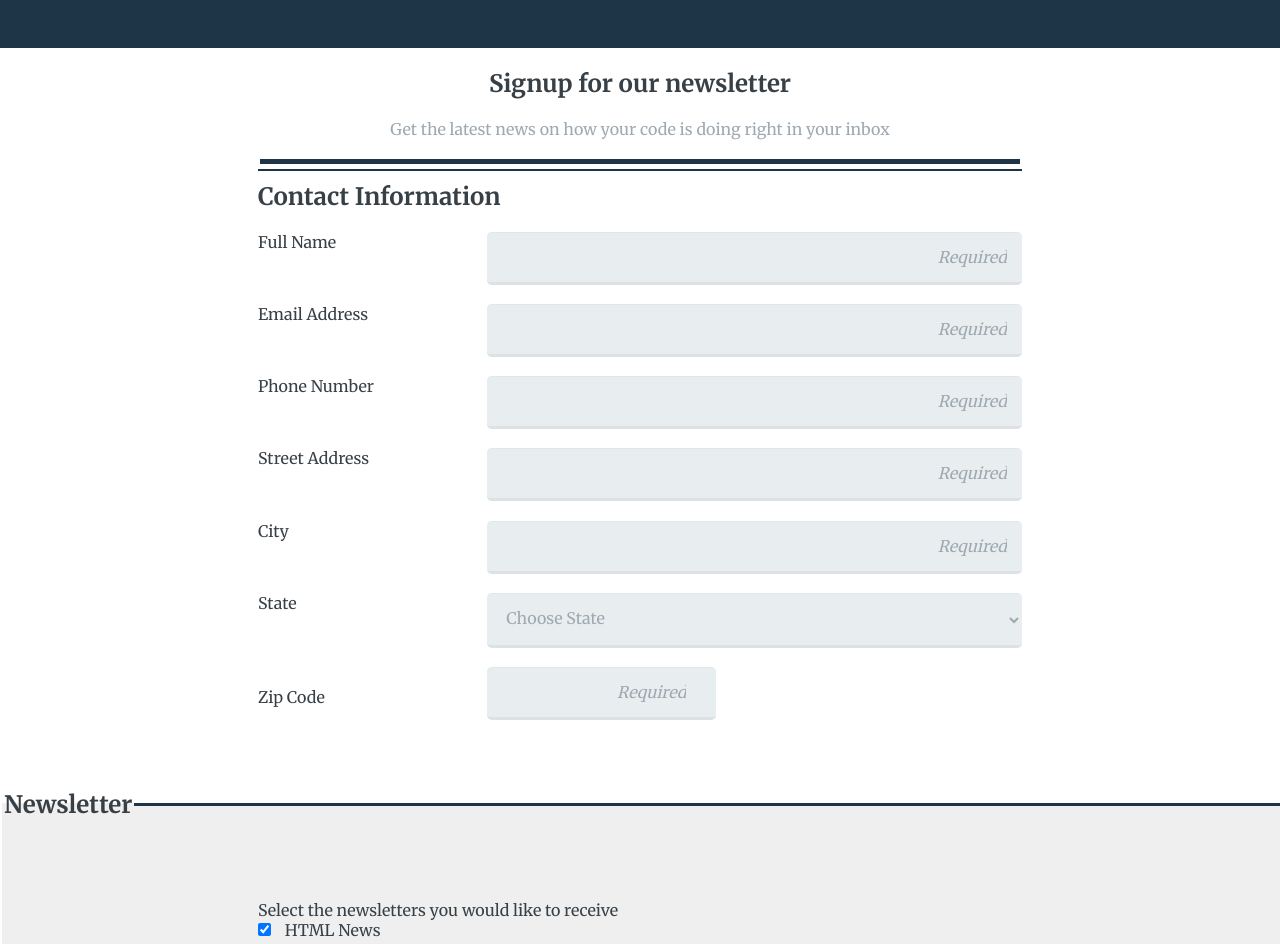
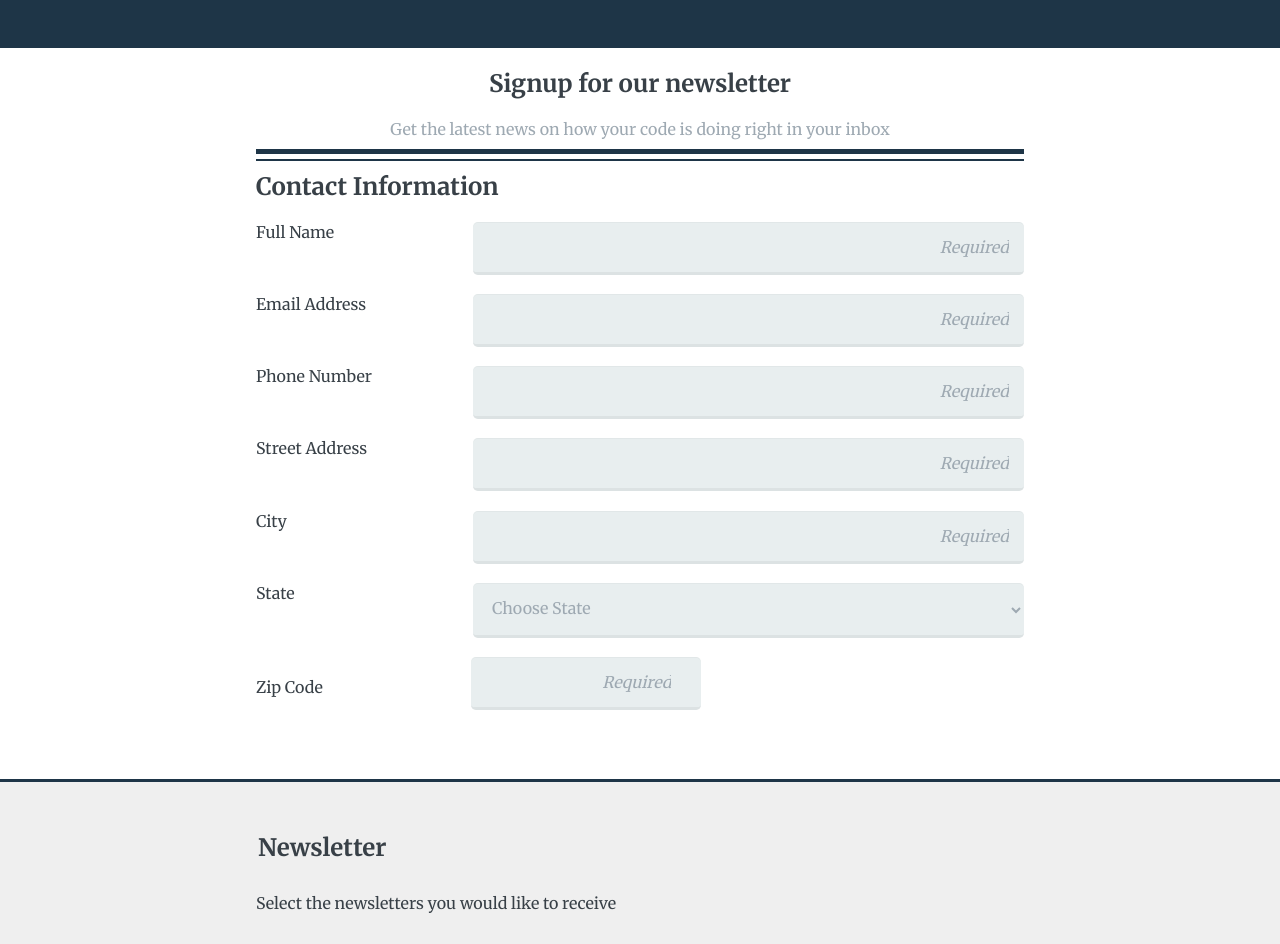
Before and after one commit to noaholatoye/Project-3, a plain HTML site: page index.html in a window 1280 px wide. Shown: the part 83-1027 px from the top of the page. Drawn offline with Linux system fonts and the light colour scheme.

Commit message:
Legend Final Correction

```diff
--- a/css/main.css
+++ b/css/main.css
@@ -115,12 +115,11 @@ textarea:hover {
 
 .note{
   text-align: center;
-  margin: 0 auto;
   border-bottom: 5px solid #1e3547;
-  width: 99%;
   color: #9ea9b2;
   font-size: 1em;
-  padding-bottom: 20px;
+  margin-bottom: 5px;
+  padding-bottom: 10px;
 
 }
 
@@ -135,13 +134,18 @@ textarea:hover {
 
 
 .legend-1 {
-  border-top: 5px solid #1e3547;
-  margin-top: 20px;
+  border-top: 2px solid #1e3547;
+  margin-top: 500px;
   padding: 40px 0 10px 0;
   text-align: left;
   font-size: 1.5em;
   display: block;
   width: 100%;
+  text-align: left;
+  font-weight: bold;
+  margin-top: 10px;
+  padding: 10px 0 20px 0;
+
 
 }
 
@@ -152,15 +156,6 @@ textarea:hover {
   font-weight: bold;
   margin-bottom: 30px;
   }
-
-
-.background {
-  background-color: #efefef;
-  padding-bottom: 100px;
-  padding-top: 50px;
-  border-top: 3px solid #1e3547;
-  margin-top: 50px;
-}
 
 .choose {
   padding: 30px 0;
@@ -176,15 +171,6 @@ textarea:hover {
 
 .zip {
   margin-top: 20px;
-}
-
-.contact {
-  border-top: 2px solid #1e3547;
-  margin-top: 10px;
-  padding: 10px 0 20px 0;
-  text-align: left;
-  font-weight: bold;
-
 }
 
 .checkbox {
@@ -208,6 +194,14 @@ textarea:hover {
   margin-top: 30px;
 }
 
+.background {
+  background-color: #efefef;
+  padding-bottom: 100px;
+  padding-top: 50px;
+  border-top: 3px solid #1e3547;
+  margin-top: 50px;
+}
+
 .copyright{
   text-align: center;
   color: #9ea9b2;
@@ -219,18 +213,22 @@ textarea:hover {
     margin-top: 10px;
   }*/
 
-
 /* Media Queries -------------------- */
 
 @media (min-width: 760px) {
   .wrap,
   .wrap-2 {
     width: 60%;
-    margin: auto;
+    margin: 0 auto;
   }
 
 #zip{
   width: 30%;
+  text-align: left;
+}
+
+.zip{
+  width: 28%;
 }
 
 /* Flexbox -------------------- */
@@ -246,21 +244,16 @@ textarea:hover {
   }
 
   label {
-    width: 30%;
+    width: 40%;
   }
 
-
-  .input {
-    width: 70%;
+  label .zip {
+    width: 20%;
   }
 
   option{
     color: #9ea9b2;
   }
 
-  .background {
-    width: 100%;
-  }
-
 
 }
--- a/index.html
+++ b/index.html
@@ -9,17 +9,16 @@
       <meta charset="utf-8">
    </head>
    <body>
-      <div>
+
 		    <h1 class="header">THE CODE REVIEW</h1>
 		    <form class="container">
-	    	<div class="wrap"><!-- Wrap -->
-				<div class="signup">
+					<div class="signup wrap">
 				    	<H2>Signup for our newsletter</H2>
 				    	<p class="note">Get the latest news on how your code is doing right in your inbox</p>
 				   	</div>
 
-		        <fieldset> <!-- Contact Information -->
-		        	<legend class="contact legend-1">Contact Information</legend>
+        <fieldset class="wrap"> <!-- Contact Information -->
+        	<legend class="legend-1">Contact Information</legend>
 	        <div class="flex"> <!-- Flex Items 1 -->
 		        <label for="name" class="col">Full Name</label>
 		        <input type="text" id="name" name="full-name" placeholder="Required" class="input row">
@@ -133,15 +132,13 @@
 	    		</div> <!-- Flex Items 7-->
 
   			</fieldset> <!-- Contact Information -->
-	    	</div><!-- Wrap -->
 
+	    <footer class="background">
+        <fieldset  class="wrap-2"><!-- newsletter -->
+        	<legend class="legend-2">Newsletter</legend>
+        	<p class="note-2">Select the newsletters you would like to receive</p>
 
-        <fieldset class="background" class="wrap-2"><!-- newsletter -->
-
-        	<legend class="legend-2">Newsletter</legend>
-
-	               <p class="note-2 wrap-2">Select the newsletters you would like to receive</p>
-	            <div class="checkbox wrap-2"> <!-- checkbox -->
+          <div class="checkbox"> <!-- checkbox -->
              <input type="checkbox" name="news" value="html-news" id="html-news" checked> <span class="news"> HTML News </span><br>
              <input type="checkbox" name="news" value="css-news" id="css-news" class="css"> <span class="news"> CSS News </span><br>
              <input type="checkbox" name="news" value="javascript-news" id="javascript-news" class="javascript"> <span class="news"> Javascript News </span><br>
@@ -159,12 +156,11 @@
                	<p class="format copyright">Copyright The Code Review</p>
             </div>
       		</div><!-- checkbox -->
-
       	</fieldset><!-- newsletter -->
+      </footer>
 
 
 
          </form>
-      </div>
    </body>
 </html>
```
Lines whose indentation alone changed are shown as unchanged.
